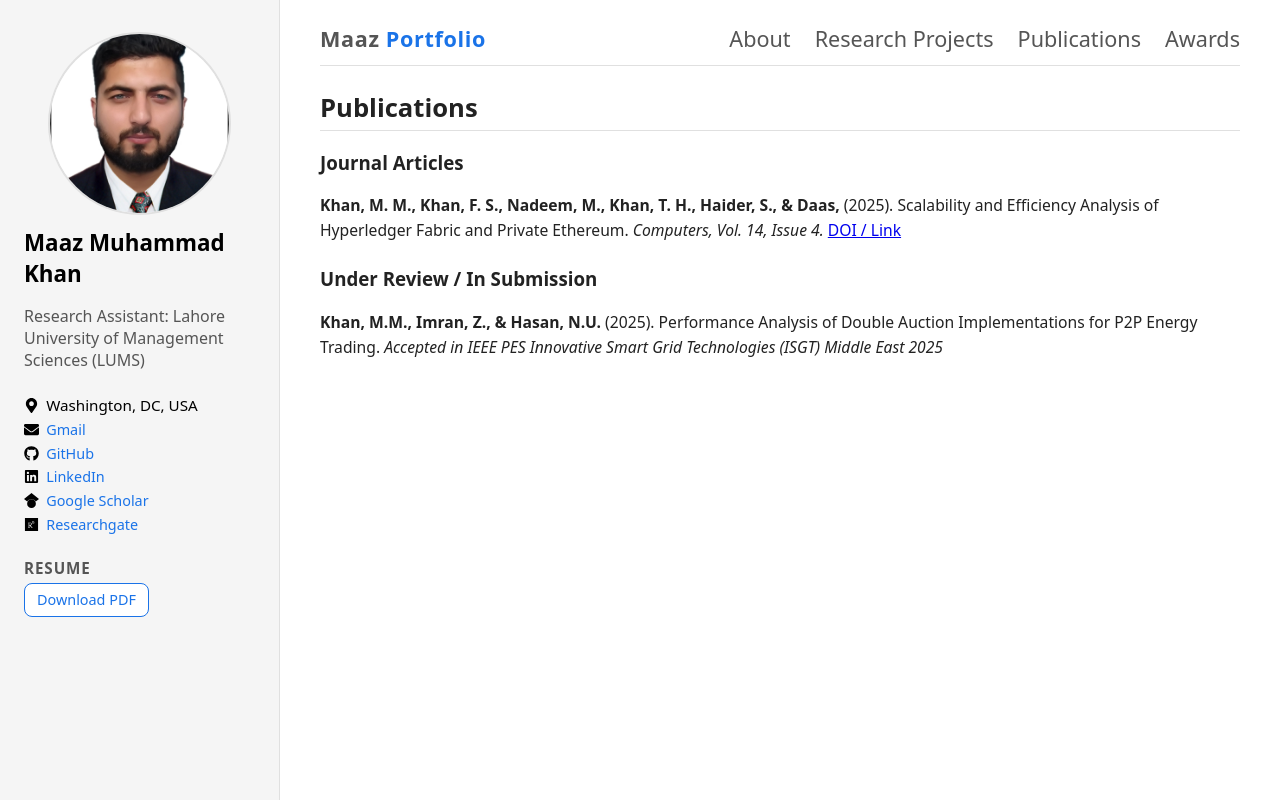
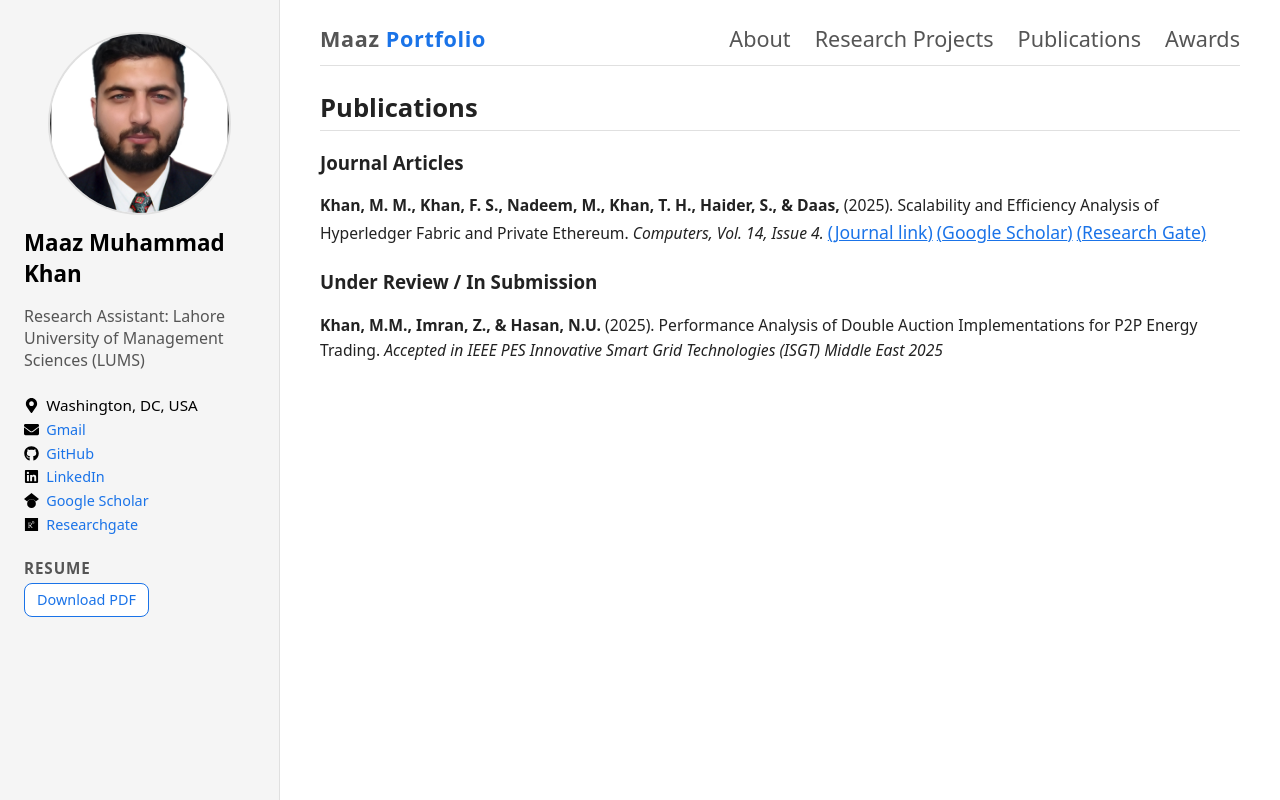
Before and after one commit to Maazkhan100/maazkhan100.github.io, a React (Vite) app: page /publications in a window 1280 px wide. Built offline with nearby package versions, Linux system fonts and the light colour scheme.

Commit message:
Updated publication

```diff
--- /dev/null
+++ b/src/components/UI/Publication.styles.css
@@ -0,0 +1,4 @@
+.anchor {
+    color: #1a73e8;
+    font-size: 1.1rem;
+}
--- a/src/components/UI/PublicationItem.jsx
+++ b/src/components/UI/PublicationItem.jsx
@@ -1,14 +1,26 @@
 import React from "react";
 
-export default function PublicationItem({ authors, year, title, venue, link }) {
+import "./Publication.styles.css";
+
+export default function PublicationItem({ authors, year, title, venue, link, GS, RG }) {
   return (
     <div className="item">
       <p>
         <strong>{authors}</strong> ({year}). {title}{" "}
         <em>{venue}</em>{" "}
         {link && (
-          <a href={link} target="_blank">
-            DOI / Link
+          <a href={link} target="_blank" className="anchor">
+            {"("}Journal link{")"}
+          </a>
+        )}{" "}
+        {GS && (
+          <a href={GS} target="_blank" className="anchor">
+            {"("}Google Scholar{")"}
+          </a>
+        )}{" "}
+        {RG && (
+          <a href={RG} target="_blank" className="anchor">
+            {"("}Research Gate{")"}
           </a>
         )}
       </p>
--- a/src/pages/Publications.jsx
+++ b/src/pages/Publications.jsx
@@ -13,6 +13,8 @@ export default function Publications() {
         title="Scalability and Efficiency Analysis of Hyperledger Fabric and Private Ethereum."
         venue="Computers, Vol. 14, Issue 4."
         link=" https://doi.org/10.3390/computers14040132"
+        GS="https://scholar.google.com/citations?view_op=view_citation&hl=en&user=MIULc_QAAAAJ&citation_for_view=MIULc_QAAAAJ:d1gkVwhDpl0C"
+        RG="https://www.researchgate.net/publication/390463523_Scalability_and_Efficiency_Analysis_of_Hyperledger_Fabric_and_Private_Ethereum_in_Smart_Contract_Execution"
       />
 
       <h3>Under Review / In Submission</h3>
```
